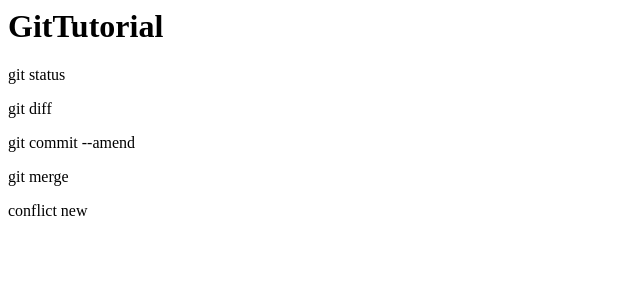
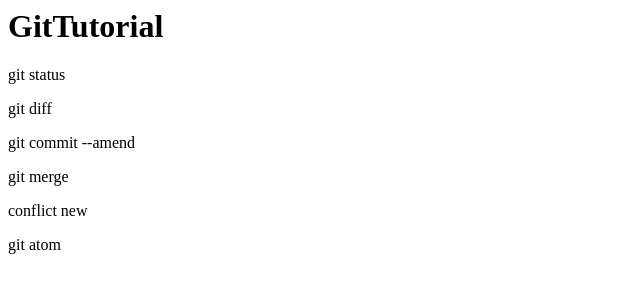
Before and after one commit to WinMohMoh/git_tutorial_bak, a plain HTML site: page index.html in a window 1280 px wide. Shown: the full height of the page, 0-640 px from the left. Drawn offline with Linux system fonts and the light colour scheme.

Commit message:
git test

```diff
--- a/index.html
+++ b/index.html
@@ -4,3 +4,4 @@
 <p>git commit --amend</p>
 <p>git merge</p>
 <p>conflict new<p>
+<p>git atom<p>
```
